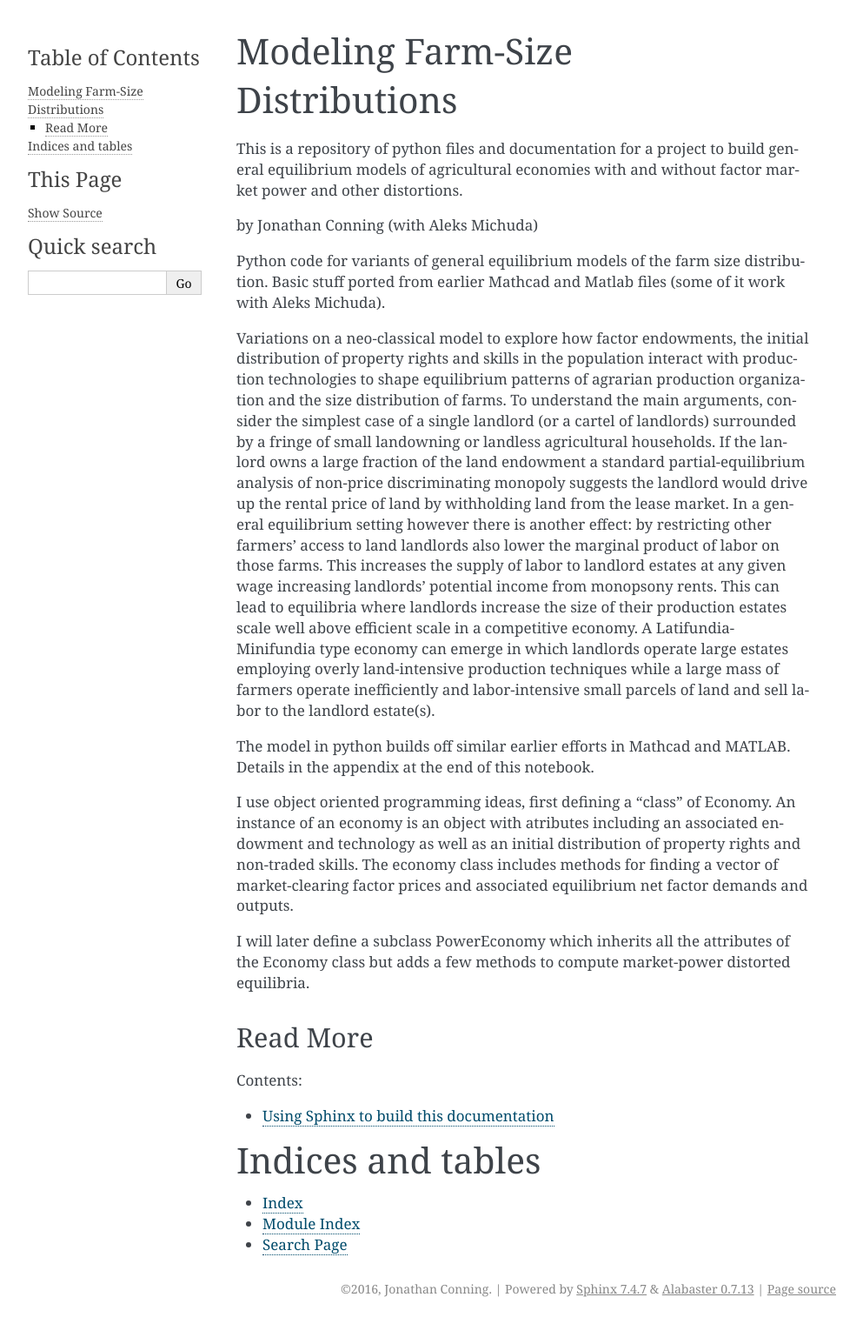
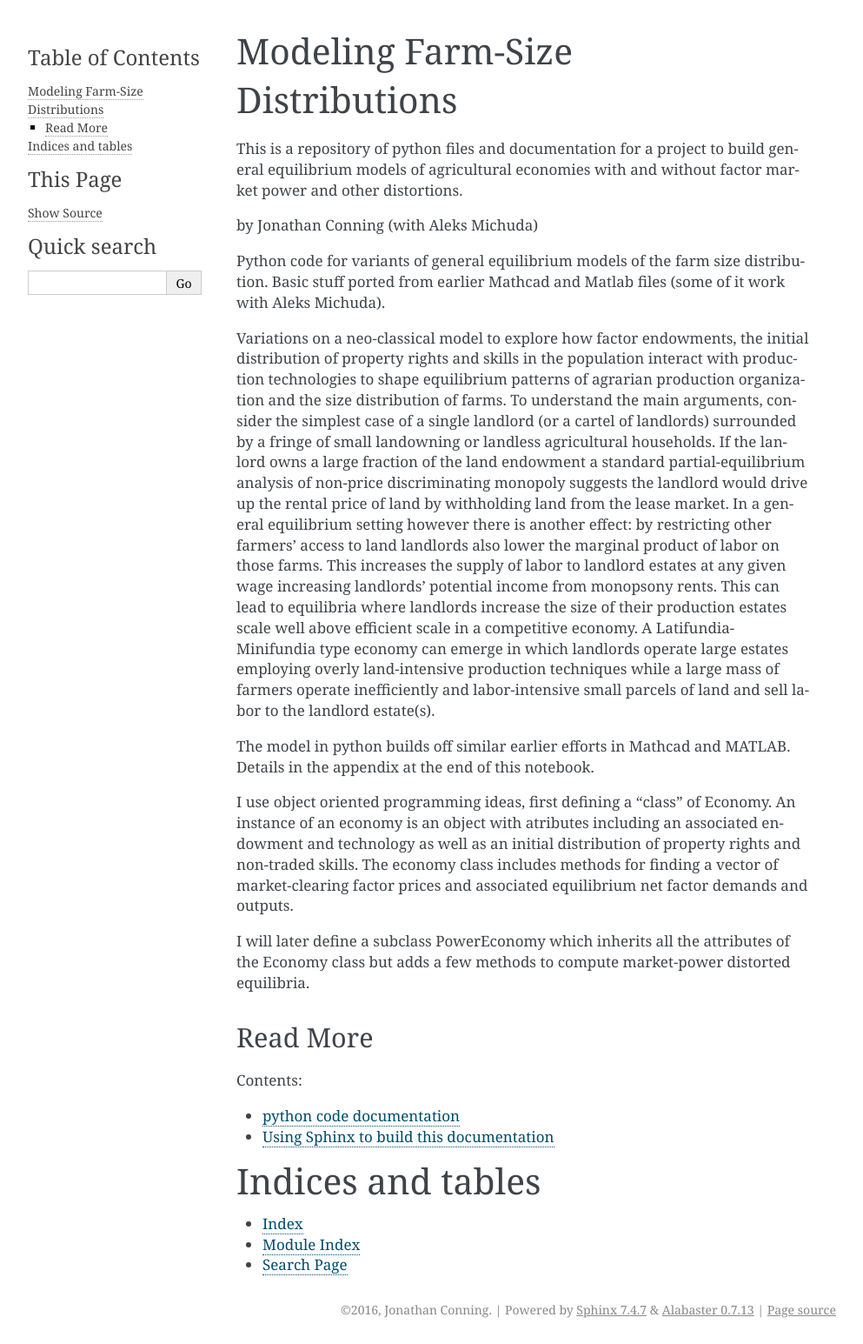
Before and after one commit to jhconning/geqfarm, a Sphinx documentation site: the page built from docs/source/index.rst, in a window 1280 px wide. Shown: the whole page at 87% size, without its empty margins (148-1141 px from the left). Built offline with Sphinx 7.4.7, drawn with Linux system fonts in a browser that asks for light colours; before the commit the page ends 1521 px from its top, so only the background shows below that.

```diff
--- /dev/null
+++ b/docs/source/codedoc.rst
@@ -0,0 +1,5 @@
+python code documentation
+===========================
+
+.. automodule:: geqfarm
+    :members:
--- a/docs/source/conf.py
+++ b/docs/source/conf.py
@@ -17,9 +17,9 @@
 # add these directories to sys.path here. If the directory is relative to the
 # documentation root, use os.path.abspath to make it absolute, like shown here.
 #
-# import os
-# import sys
-# sys.path.insert(0, os.path.abspath('.'))
+import os
+import sys
+sys.path.insert(0, os.path.abspath('../..'))
 
 
 # -- General configuration ------------------------------------------------
@@ -32,7 +32,7 @@
 # extensions coming with Sphinx (named 'sphinx.ext.*') or your custom
 # ones.
 extensions = ['sphinx.ext.autodoc',
-    'sphinx.ext.mathjax']
+    'sphinx.ext.mathjax', 'sphinxcontrib.napoleon'  ]
 
 # Add any paths that contain templates here, relative to this directory.
 templates_path = ['_templates']
--- a/docs/source/index.rst
+++ b/docs/source/index.rst
@@ -12,6 +12,7 @@ Read More
     :maxdepth: 2
     :caption: Contents:
 
+    codedoc
     HowToSphinx
 
 
```
